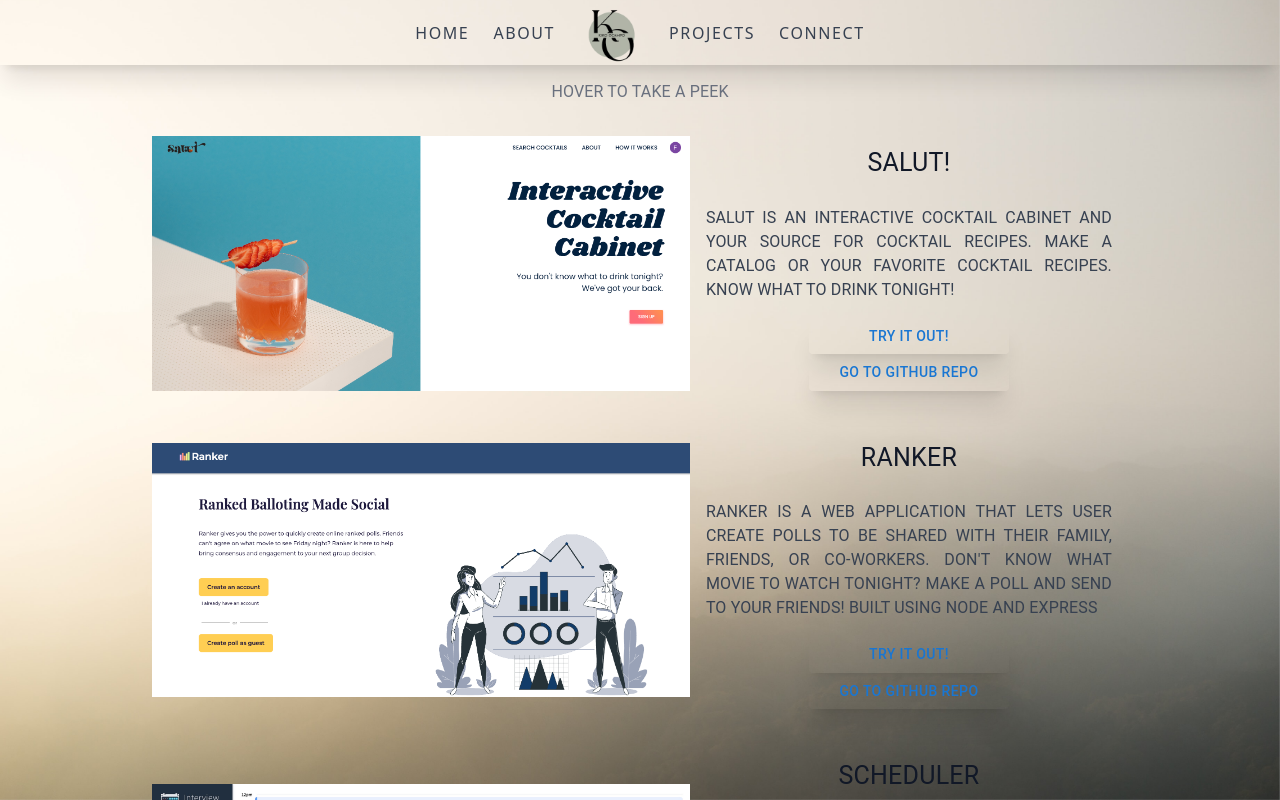
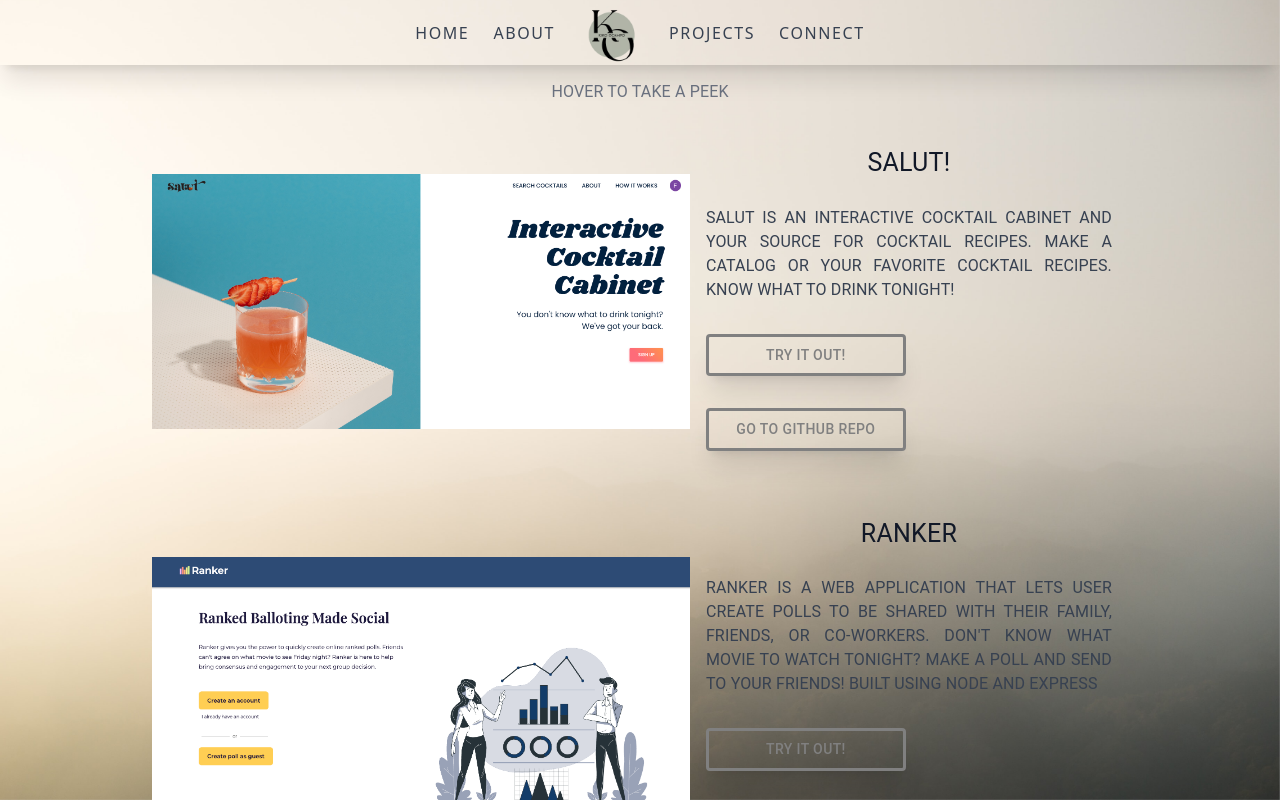
Before and after one commit to kikopocampo/Portfolio, a Next.js app: page /projects in a window 1280 px wide. Shown: the top 800 px of the page. Built offline with nearby package versions, Linux system fonts and the light colour scheme.

Commit message:
fix button and animation

```diff
--- a/components/CodingJourney.jsx
+++ b/components/CodingJourney.jsx
@@ -112,8 +112,13 @@ const CodingJourney = () => {
                     {index !== steps.length - 1 && (
                       <Button
                         onClick={handleNext}
-                        className="bg-[#798777]  text-gray-900 m-5"
-                        sx={{ mt: 1, width: "100px" }}
+                        sx={{
+                          mt: 1,
+                          m: 2,
+                          width: "100px",
+                          color: "gray",
+                          border: "solid",
+                        }}
                       >
                         Continue
                       </Button>
@@ -121,16 +126,26 @@ const CodingJourney = () => {
                     {index !== 0 && (
                       <Button
                         onClick={handleBack}
-                        className="bg-[#798777]  text-gray-900 m-5"
-                        sx={{ mt: 1, width: "100px" }}
+                        sx={{
+                          mt: 1,
+                          m: 2,
+                          width: "100px",
+                          color: "gray",
+                          border: "solid",
+                        }}
                       >
                         Back
                       </Button>
                     )}
                     {index === steps.length - 1 && (
                       <Button
-                        className="bg-[#798777]  text-gray-900 m-5"
-                        sx={{ mt: 1, width: "100px" }}
+                        sx={{
+                          mt: 1,
+                          m: 2,
+                          width: "100px",
+                          color: "gray",
+                          border: "solid",
+                        }}
                       >
                         <Link href="/projects">Projects</Link>
                       </Button>
--- /dev/null
+++ b/components/Layout.jsx
@@ -0,0 +1,22 @@
+import { motion, AnimatePresence } from "framer-motion";
+
+const Layout = ({ children }) => {
+  const variants = {
+    hidden: { opacity: 0, x: 0, y: 0 },
+    enter: { opacity: 1, x: 0, y: 0 },
+    exit: { opacity: 0, x: 0, y: 0 },
+  };
+  return (
+    <motion.main
+      variants={variants} // Pass the variant object into Framer Motion
+      initial="hidden" // Set the initial state to variants.hidden
+      animate="enter" // Animated state to variants.enter
+      exit="exit" // Exit state (used later) to variants.exit
+      transition={{ type: "linear" }} // Set the transition to linear
+    >
+      {children}
+    </motion.main>
+  );
+};
+
+export default Layout;
--- a/components/ProjectCard.jsx
+++ b/components/ProjectCard.jsx
@@ -16,7 +16,6 @@ const ProjectCard = (props) => {
           sx={{
             textAlign: "center",
             display: "flex",
-            // width: "50vw",
             alignItems: "center",
           }}
           onMouseEnter={onMouseEnter}
@@ -52,7 +51,7 @@ const ProjectCard = (props) => {
           <Typography className="uppercase text-md text-gray-700" sx={{ m: 2 }}>
             {props.body}
           </Typography>
-
+          <Box>
             {props.link && (
               <a
                 target="_blank"
@@ -61,8 +60,13 @@ const ProjectCard = (props) => {
                 style={{ textDecoration: "none" }}
               >
                 <Button
-                className="bg-[#798777]  text-gray-900 m-5"
-                sx={{ width: "200px" }}
+                  sx={{
+                    mt: 1,
+                    m: 2,
+                    width: "200px",
+                    color: "gray",
+                    border: "solid",
+                  }}
                 >
                   Try it out!
                 </Button>
@@ -75,14 +79,20 @@ const ProjectCard = (props) => {
               style={{ textDecoration: "none" }}
             >
               <Button
-              className="bg-[#798777]  text-gray-900 m-5"
-              sx={{ width: "200px" }}
+                sx={{
+                  mt: 1,
+                  m: 2,
+                  width: "200px",
+                  color: "gray",
+                  border: "solid",
+                }}
               >
                 Go to github repo
               </Button>
             </a>
           </Box>
         </Box>
+      </Box>
     </>
   );
 };
--- a/pages/_app.js
+++ b/pages/_app.js
@@ -10,30 +10,13 @@ const nunito = Nunito({ subsets: ["latin"] });
 export default function App({ Component, pageProps }) {
   const router = useRouter();
   return (
-    <AnimatePresence mode="wait">
-      <motion.div
-        key={router.route}
-        initial="initialState"
-        animate="animateState"
-        exit="exitState"
-        transition={{
-          duration: 0.75,
-        }}
-        variant={{
-          initialState: {
-            opacity: 0,
-          },
-          animateState: {
-            opacity: 1,
-          },
-          exitState: {
-            opacity: 0,
-          },
-        }}
-      >
-        <NavBar />
-        <Component {...pageProps} />
-      </motion.div>
+    <AnimatePresence
+      mode="wait"
+      initial={false}
+      onExitComplete={() => window.scrollTo(0, 0)}
+    >
+      <NavBar />
+      <Component {...pageProps} key={router.route} />
     </AnimatePresence>
   );
 }
--- a/pages/about/index.js
+++ b/pages/about/index.js
@@ -5,6 +5,7 @@ import Image from "next/image";
 import { Rubik, Nunito } from "@next/font/google";
 import CodingJourney from "../../components/CodingJourney";
 import Link from "next/link";
+import Layout from "../../components/Layout";
 
 const rubik = Rubik({ subsets: ["latin"] });
 const nunito = Nunito({ subsets: ["latin"] });
@@ -33,6 +34,7 @@ export default function About() {
           objectFit="cover"
         />
       </div>
+      <Layout>
         <Box
           className={nunito.className}
           sx={{
@@ -72,8 +74,8 @@ export default function About() {
             <Box>
               <Typography sx={{ fontSize: 20 }}>
                 My name is Francisco Ocampo, a full stack web developer. Call me
-              Kiko. I used to cook at professional kitchens, now I code and make
-              websites.
+                Kiko. I used to cook at professional kitchens, now I code and
+                make websites.
               </Typography>
             </Box>
             <Box
@@ -85,15 +87,27 @@ export default function About() {
             >
               <Link href="/projects" style={{ textDecoration: "none" }}>
                 <Button
-                className="bg-[#798777]  text-gray-900 m-5"
-                sx={{ mt: 1, width: "200px" }}
+                  sx={{
+                    mt: 1,
+                    m: 2,
+                    width: "200px",
+                    color: "gray",
+                    border: "solid",
+                  }}
                 >
                   Go to projects
                 </Button>
               </Link>
               <Button
-              className="bg-[#798777]  text-gray-900 m-5"
-              sx={{ mt: 1, width: "200px" }}
+                // className="bg-[#798777]  text-gray-900 m-5"
+
+                sx={{
+                  mt: 1,
+                  m: 2,
+                  width: "200px",
+                  color: "gray",
+                  border: "solid",
+                }}
                 onClick={() => {
                   window.scrollTo({ top: 1000, behavior: "smooth" });
                 }}
@@ -140,6 +154,7 @@ export default function About() {
         >
           <CodingJourney />
         </Box>
+      </Layout>
     </>
   );
 }
--- a/pages/connect/index.js
+++ b/pages/connect/index.js
@@ -11,6 +11,7 @@ import InstagramIcon from "@mui/icons-material/Instagram";
 import GitHubIcon from "@mui/icons-material/GitHub";
 import LinkedInIcon from "@mui/icons-material/LinkedIn";
 import EmailIcon from "@mui/icons-material/Email";
+import Layout from "../../components/Layout";
 
 const rubik = Rubik({ subsets: ["latin"] });
 const nunito = Nunito({ subsets: ["latin"] });
@@ -39,7 +40,7 @@ export default function Home() {
           objectFit="cover"
         />
       </div>
-
+      <Layout>
         <Box
           className={nunito.className}
           sx={{
@@ -104,6 +105,7 @@ export default function Home() {
 
           <Box className="w-1/2 text-center"></Box>
         </Box>
+      </Layout>
     </>
   );
 }
--- a/pages/index.js
+++ b/pages/index.js
@@ -6,6 +6,7 @@ import NavBar from "../components/Navbar";
 import { Rubik, Nunito } from "@next/font/google";
 import Button from "@mui/material/Button";
 import Link from "next/link";
+import Layout from "../components/Layout";
 
 const rubik = Rubik({ subsets: ["latin"] });
 const nunito = Nunito({ subsets: ["latin"] });
@@ -34,7 +35,7 @@ export default function Home() {
           objectFit="cover"
         />
       </div>
-
+      <Layout>
         <Box
           className={nunito.className}
           sx={{
@@ -59,12 +60,21 @@ export default function Home() {
               Welcome to my personal website
             </Typography>
             <Link href="/about">
-            <Button className="bg-[#798777]  text-gray-900 m-5">
+              <Button
+                sx={{
+                  mt: 1,
+                  m: 2,
+                  width: "200px",
+                  color: "gray",
+                  border: "solid",
+                }}
+              >
                 Let&apos;s get started
               </Button>
             </Link>
           </Box>
         </Box>
+      </Layout>
     </>
   );
 }
--- a/pages/projects/index.js
+++ b/pages/projects/index.js
@@ -3,6 +3,7 @@ import { Box, Typography, Button } from "@mui/material";
 import Head from "next/head";
 import Image from "next/image";
 import ProjectCard from "../../components/ProjectCard";
+import Layout from "../../components/Layout";
 
 const projects = [
   {
@@ -73,6 +74,7 @@ const Projects = () => {
           objectFit="cover"
         />
       </div>
+      <Layout>
         <Box
           sx={{
             width: "100vw",
@@ -111,6 +113,7 @@ const Projects = () => {
             })}
           </Box>
         </Box>
+      </Layout>
     </>
   );
 };
--- a/styles/globals.css
+++ b/styles/globals.css
@@ -29,6 +29,6 @@
   }
 
   button {
-    @apply shadow-xl rounded-xl uppercase bg-[#798777]  text-gray-900 m-5;
+    @apply shadow-xl rounded-xl uppercase;
   }
 }
```
Lines whose indentation alone changed are shown as unchanged.
